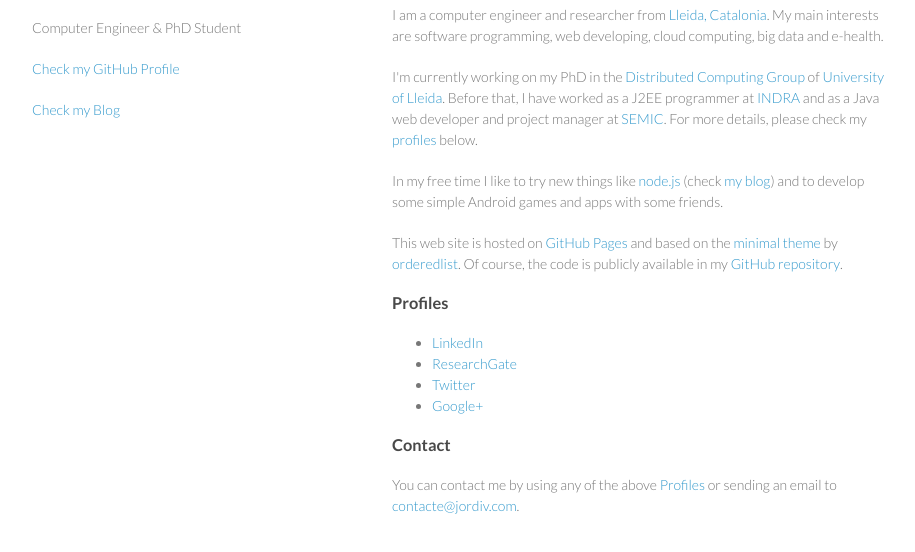
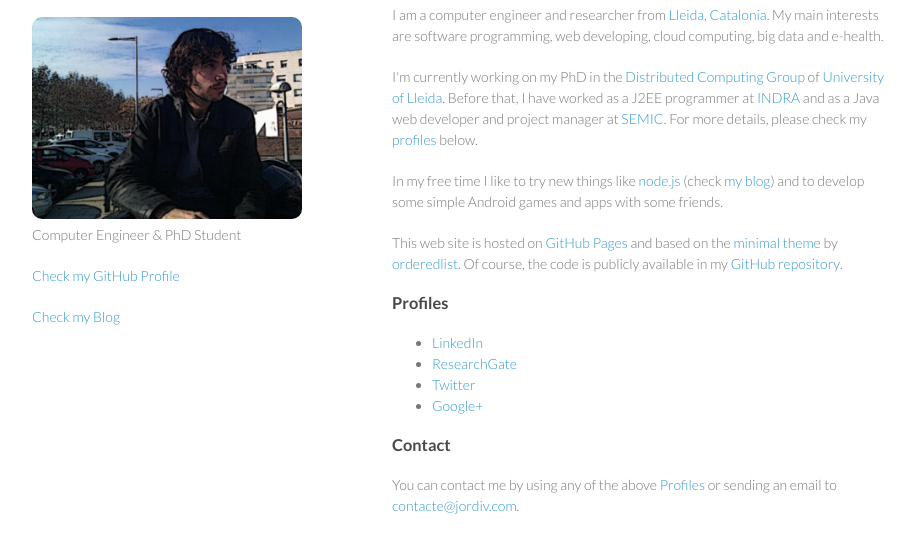
Before and after one commit to jvilaplana/jvilaplana.github.io, a plain HTML site: page index.html in a window 1280 px wide. Shown: the part 92-644 px from the top of the page, without its empty margins (178-1093 px from the left). Drawn offline with Linux system fonts and the light colour scheme.

Commit message:
Added profile image.

```diff
--- a/index.html
+++ b/index.html
@@ -3,8 +3,8 @@
   <head>
     <meta charset="utf-8">
     <meta http-equiv="X-UA-Compatible" content="chrome=1">
-    <title>Jordi Vilaplana by jvilaplana</title>
-    <link rel="apple-touch-icon-precomposed" href="/images/favicon.png">
+    <title>Jordi Vilaplana</title>
+    <link rel="apple-touch-icon-precomposed" href="images/favicon.png">
     <link rel="stylesheet" href="stylesheets/styles.css">
     <link rel="stylesheet" href="stylesheets/pygment_trac.css">
     <meta name="viewport" content="width=device-width, initial-scale=1, user-scalable=no">
@@ -16,43 +16,26 @@
     <div class="wrapper">
       <header>
         <h1>Jordi Vilaplana</h1>
+        <img class="circular" src="images/jordi.png" alt="Jordi Vilaplana" />
         <p>Computer Engineer &amp; PhD Student</p>
-
-
         <p class="view"><a href="https://github.com/jvilaplana">Check my GitHub Profile</a></p>
-
         <p class="view"><a href="http://blog.jordiv.com">Check my Blog</a></p>
-
       </header>
       <section>
-        <h3>
-<a name="welcome-to-github-pages" class="anchor" href="#welcome-to-github-pages"><span class="octicon octicon-link"></span></a>About</h3>
-
+        <h3><a name="welcome-to-github-pages" class="anchor" href="#welcome-to-github-pages"><span class="octicon octicon-link"></span></a>About</h3>
         <p>I am a computer engineer and researcher from <a href="https://www.google.com/maps/place/Lleida/@41.6183423,0.6199348,14z/data=!3m1!4b1!4m2!3m1!1s0x12a6e048e73bd37f:0xa0d32ea2d259aaaf">Lleida, Catalonia</a>. My main interests are software programming, web developing, cloud computing, big data and e-health.</p>
-
         <p>I'm currently working on my PhD in the <a href="http://gcd.udl.cat/">Distributed Computing Group</a> of <a href="http://www.udl.cat/en.html">University of Lleida</a>. Before that, I have worked as a J2EE programmer at <a href="http://www.indracompany.com/en">INDRA</a> and as a Java web developer and project manager at <a href="http://www.semic.es/">SEMIC</a>. For more details, please check my <a href="#profiles">profiles</a> below.</p>
-
-
         <p>In my free time I like to try new things like <a href="http://nodejs.org/">node.js</a> (check <a href="http://blog.jordiv.com">my blog</a>) and to develop some simple Android games and apps with some friends.</p>
-
         <p>This web site is hosted on <a href="https://pages.github.com/">GitHub Pages</a> and based on the <a href="https://github.com/orderedlist/minimal">minimal theme</a> by <a href="https://github.com/orderedlist">orderedlist</a></small>. Of course, the code is publicly available in my <a href="https://github.com/jvilaplana/jvilaplana.github.io">GitHub repository</a>.</p>
-
-
-<h3>
-<a name="designer-templates" class="anchor" href="#profiles"><span class="octicon octicon-link"></span></a>Profiles</h3>
-
+        <h3><a name="designer-templates" class="anchor" href="#profiles"><span class="octicon octicon-link"></span></a>Profiles</h3>
         <ul>
           <li><a href="https://www.linkedin.com/in/jordivilaplanamayoral">LinkedIn</a></li>
           <li><a href="https://www.researchgate.net/profile/Jordi_Vilaplana">ResearchGate</a></li>
           <li><a href="https://twitter.com/vjordi">Twitter</a></li>
           <li><a href="https://plus.google.com/+JordiVilaplana/">Google+</a></li>
         </ul>
-
-<h3>
-<a name="support-or-contact" class="anchor" href="#support-or-contact"><span class="octicon octicon-link"></span></a>Contact</h3>
-
+        <h3><a name="support-or-contact" class="anchor" href="#support-or-contact"><span class="octicon octicon-link"></span></a>Contact</h3>
         <p>You can contact me by using any of the above <a href="#profiles">Profiles</a> or sending an email to <a href="mailto:contacte@jordiv.com">contacte@jordiv.com</a>.</p>
-
       </section>
       <footer>
         <p><small></small></p>
@@ -69,6 +52,5 @@
         pageTracker._trackPageview();
       } catch(err) {}
     </script>
-
   </body>
 </html>
--- a/stylesheets/styles.css
+++ b/stylesheets/styles.css
@@ -253,3 +253,9 @@
     color:#444;
   }
 }
+
+img.circular {
+    -webkit-border-radius: 10px;
+    -moz-border-radius: 10px;
+    border-radius: 10px;
+}
```
Also changed, not shown: images/jordi.png (added). Lines whose indentation alone changed are shown as unchanged.
